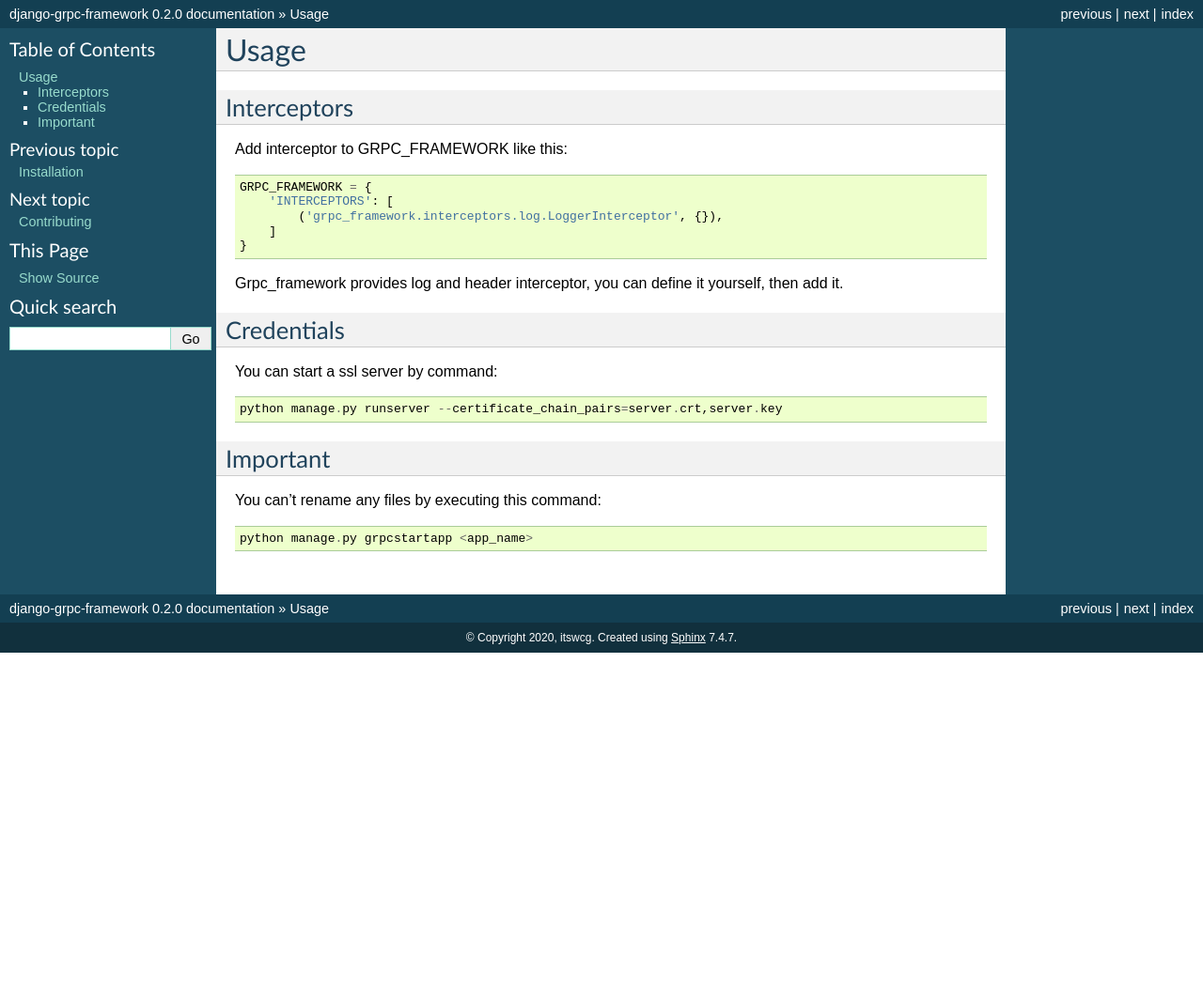
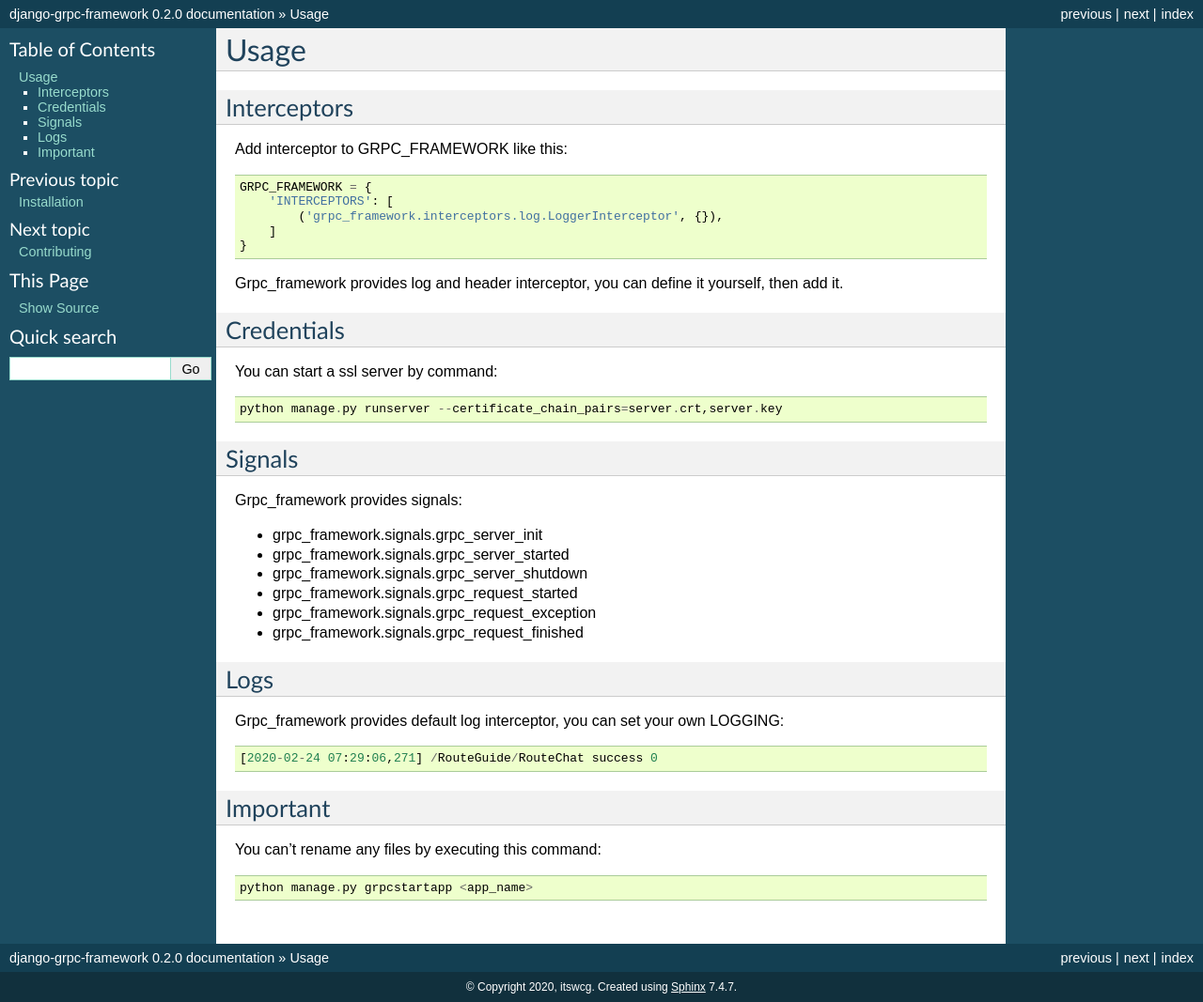
Before and after one commit to itswcg/django-grpc-framework, a Sphinx documentation site: the page built from docs/usage.rst, in a window 1280 px wide. Shown: the whole page at 94% size. Built offline with Sphinx 7.4.7, drawn with Linux system fonts in a browser that asks for light colours; before the commit the page ends 900 px from its top, so only the background shows below that.

Commit message:
Update docs usage

```diff
--- a/docs/usage.rst
+++ b/docs/usage.rst
@@ -21,6 +21,23 @@ You can start a ssl server by command::
 
     python manage.py runserver --certificate_chain_pairs=server.crt,server.key
 
+Signals
+---------
+Grpc_framework provides signals:
+
+* grpc_framework.signals.grpc_server_init
+* grpc_framework.signals.grpc_server_started
+* grpc_framework.signals.grpc_server_shutdown
+* grpc_framework.signals.grpc_request_started
+* grpc_framework.signals.grpc_request_exception
+* grpc_framework.signals.grpc_request_finished
+
+Logs
+-------
+Grpc_framework provides default log interceptor, you can set your own LOGGING::
+
+    [2020-02-24 07:29:06,271] /RouteGuide/RouteChat success 0
+
 Important
 ----------
 You can't rename any files by executing this command::
```
